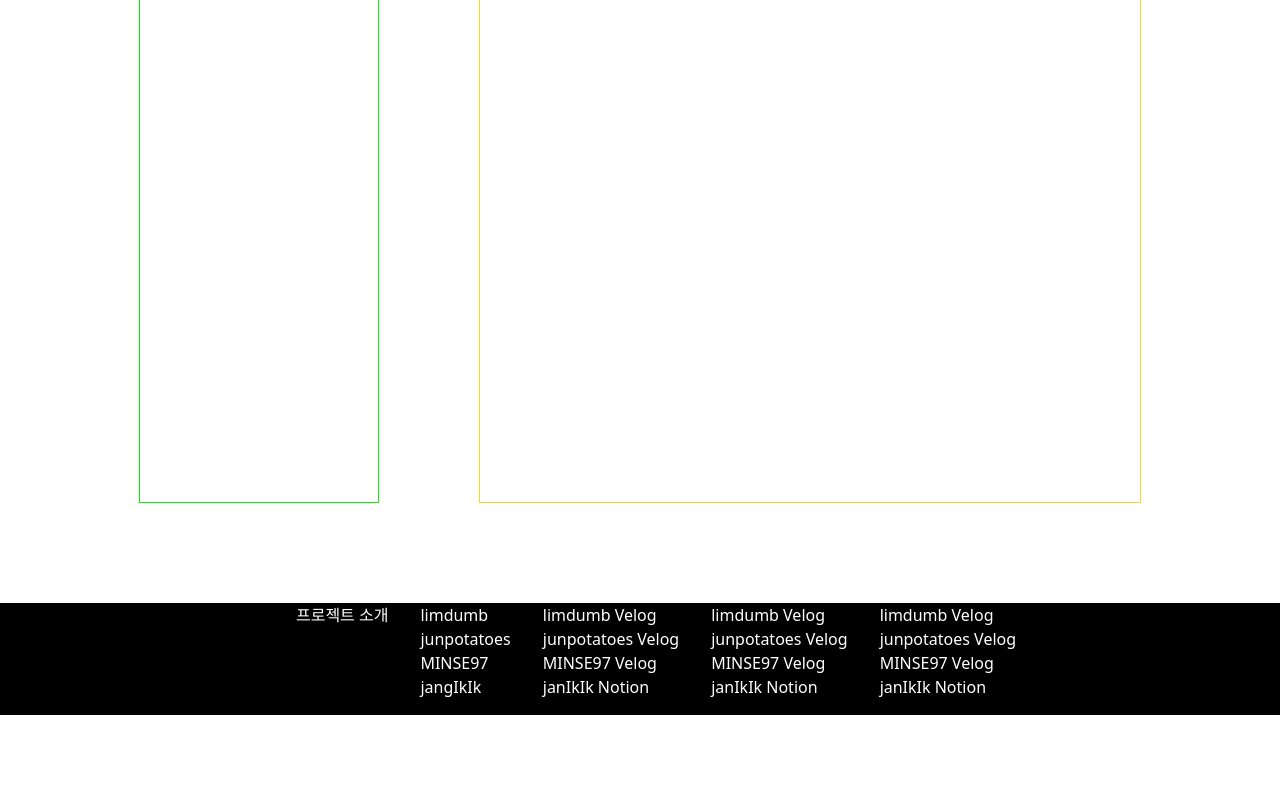
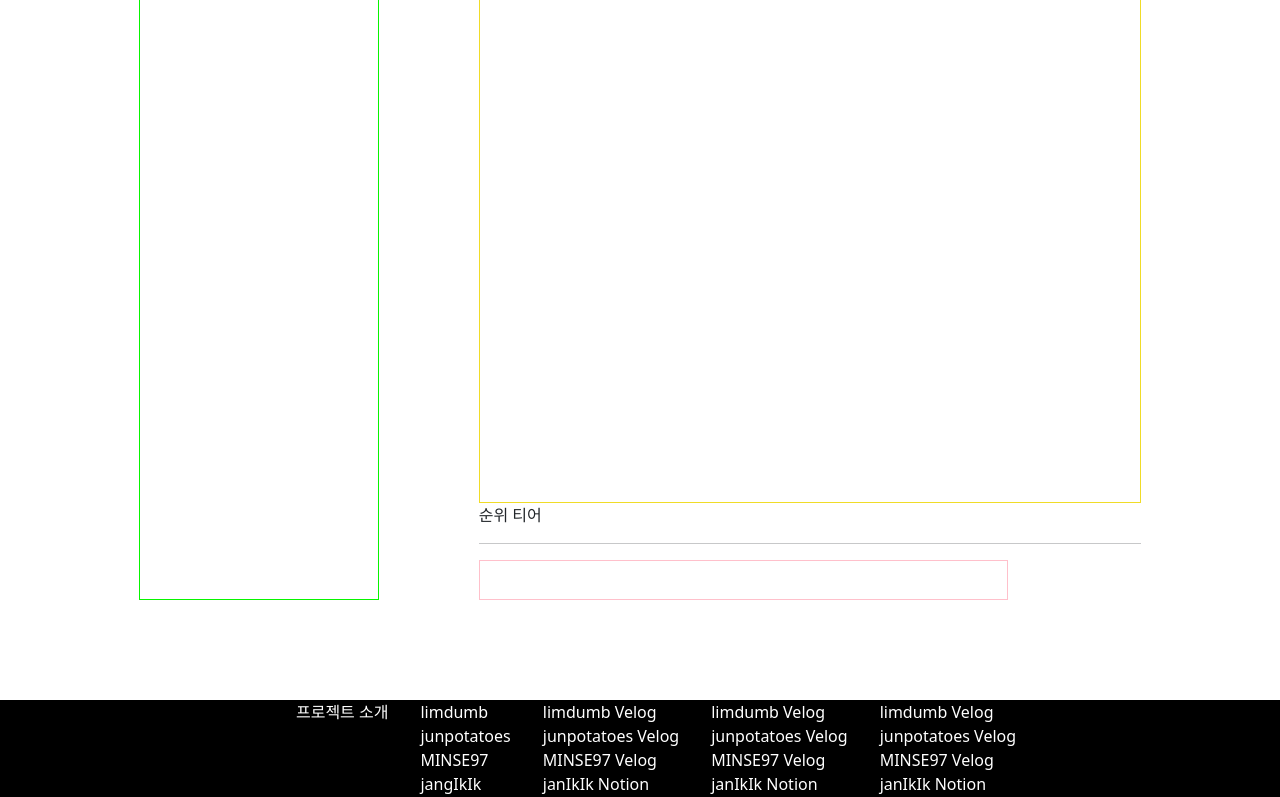
Before and after one commit to limdumb/DodGe.gg, a React (Create React App) app: page /championtier in a window 1280 px wide. Shown: the part 695-1492 px from the top of the page. Before the commit the page ends 1410 px from the top, so only its background shows below. Built offline with nearby package versions, Linux system fonts and the light colour scheme.

Commit message:
tabContent div 생성

```diff
--- a/src/Components/Champion.jsx
+++ b/src/Components/Champion.jsx
@@ -10,6 +10,14 @@ const ChampLine = styled.button`
   align-items: center;
   justify-content: center;
 `;
+const ContentBox = styled.div`
+  display: flex;
+  justify-content: space-around;
+  width: 80%;
+  height: 40px;
+  border: 1px solid pink;
+`;
+
 export default function Champion() {
   const [line, setLine] = useState(0);
   const tabHandler = (idx) => {
@@ -26,7 +34,11 @@ export default function Champion() {
           탑
         </ChampLine>
       ),
-      content: <div style={{ border: "1px solid red" }}>hi</div>,
+      content: (
+        <ContentBox>
+
+        </ContentBox>
+      ),
     },
     {
       title: (
@@ -75,14 +87,19 @@ export default function Champion() {
   ];
   return (
     <div id="Champion__Container">
-      <div className="Line__Container">
+      <nav className="Line__Container">
         {champContents.map((el, idx) => {
           <ul>
             <li key={idx} />
           </ul>;
           return el.title;
         })}
+      </nav>
+      <div className="InfoText">
+        <span className="Rank__Info">순위</span> <span>티어</span>
       </div>
+      <hr />
+      {champContents[line].content}
     </div>
   );
 }
```
